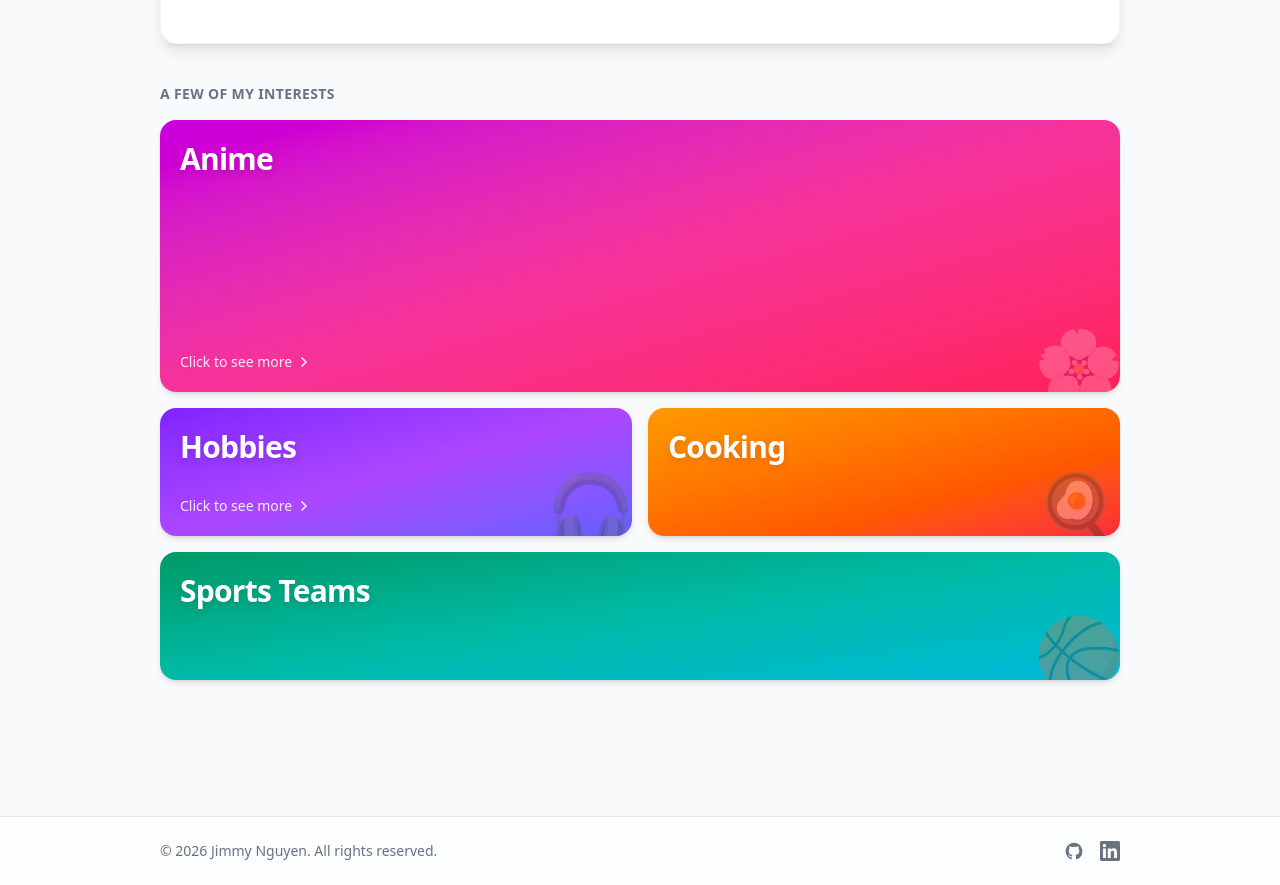
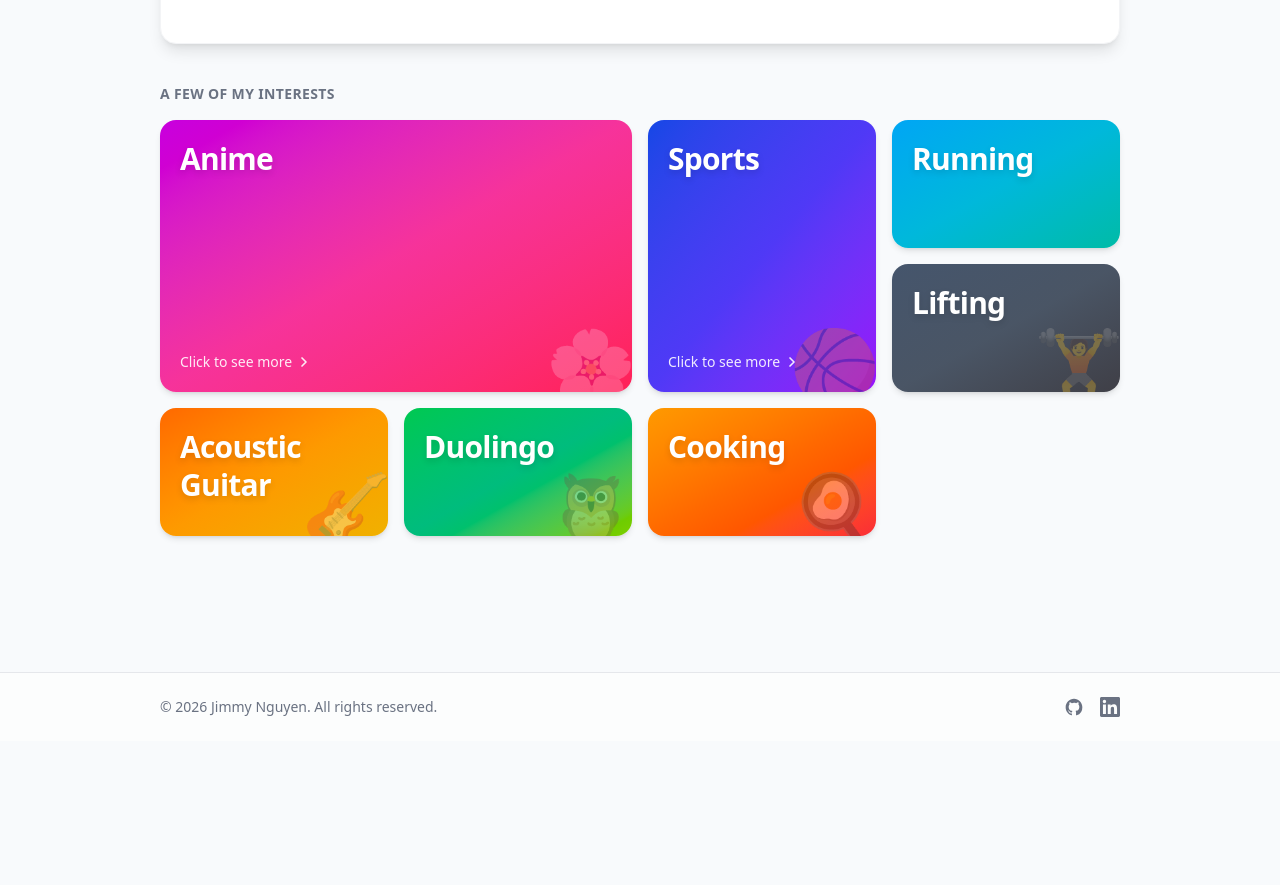
Before and after one commit to jimmytwin7/JimmyNguyen, a Next.js app: page / in a window 1280 px wide. Shown: the part 803-1688 px from the top of the page. After the commit the page ends 1544 px from the top, so only its background shows below. Built offline with nearby package versions, Linux system fonts and the light colour scheme.

Commit message:
feat: intrests redone, world map colors redone

```diff
--- a/src/components/home/InterestsBento.tsx
+++ b/src/components/home/InterestsBento.tsx
@@ -24,7 +24,7 @@
     label: "Anime",
     emoji: "🌸",
     gradient: "from-fuchsia-600 via-pink-500 to-rose-500",
-    span: "sm:col-span-2 sm:row-span-2",
+    span: "sm:col-span-2",
     back: [
       {
         heading: "Currently watching",
@@ -37,28 +37,46 @@
     ],
   },
   {
-    label: "Hobbies",
-    emoji: "🎧",
-    gradient: "from-violet-600 via-purple-500 to-indigo-500",
-    span: "sm:col-span-1 sm:row-span-1",
+    label: "Sports",
+    emoji: "🏀",
+    gradient: "from-blue-700 via-indigo-600 to-purple-600",
+    span: "sm:col-span-1",
     back: [
       {
-        heading: "Currently",
-        items: ["Duolingo", "Running", "Lifting", "Guitar"],
+        heading: "Minnesota teams",
+        items: ["Timberwolves", "Vikings", "Twins", "Wild"],
       },
     ],
+  },
+  {
+    label: "Running",
+    emoji: "",
+    gradient: "from-sky-500 via-cyan-500 to-teal-500",
+    span: "sm:col-span-1 sm:row-span-1",
+  },
+  {
+    label: "Lifting",
+    emoji: "🏋️",
+    gradient: "from-slate-600 via-gray-600 to-zinc-700",
+    span: "sm:col-span-1 sm:row-span-1",
+  },
+  {
+    label: "Acoustic Guitar",
+    emoji: "🎸",
+    gradient: "from-orange-500 via-amber-500 to-yellow-500",
+    span: "sm:col-span-1 sm:row-span-1",
+  },
+  {
+    label: "Duolingo",
+    emoji: "🦉",
+    gradient: "from-green-500 via-emerald-500 to-lime-500",
+    span: "sm:col-span-1 sm:row-span-1",
   },
   {
     label: "Cooking",
     emoji: "🍳",
     gradient: "from-amber-500 via-orange-500 to-red-500",
     span: "sm:col-span-1 sm:row-span-1",
-  },
-  {
-    label: "Sports Teams",
-    emoji: "🏀",
-    gradient: "from-emerald-600 via-teal-500 to-cyan-500",
-    span: "sm:col-span-2 sm:row-span-1",
   },
 ];
 
@@ -123,7 +141,7 @@
         rotateY: flipped ? 0 : rotateY,
         transformPerspective: 1000,
       }}
-      className={`group relative ${interest.span} min-h-32 ${flippable ? "cursor-pointer" : "cursor-default"}`}
+      className={`group relative ${interest.span} ${flippable ? "row-span-2" : ""} min-h-32 ${flippable ? "cursor-pointer" : "cursor-default"}`}
     >
       {/* Inner flipper: rotates 180° on the Y axis. */}
       <motion.div
@@ -186,9 +204,9 @@
                 </span>
                 <span className="text-xs text-gray-400">tap to flip back</span>
               </div>
-              <div className="min-h-0 flex-1 space-y-3 overflow-auto pr-1">
+              <div className="min-h-0 flex-1 overflow-auto pr-1 flex flex-col gap-3 md:flex-row md:gap-6">
                 {interest.back!.map((group) => (
-                  <div key={group.heading}>
+                  <div key={group.heading} className="md:flex-1">
                     <p className="text-xs font-medium uppercase tracking-wide text-gray-400">
                       {group.heading}
                     </p>
@@ -219,7 +237,7 @@
       >
         A few of my interests
       </h2>
-      <div className="grid grid-cols-2 gap-4 sm:auto-rows-[minmax(8rem,1fr)]">
+      <div className="grid grid-cols-2 gap-4 auto-rows-[8rem] sm:grid-cols-4 sm:auto-rows-[minmax(8rem,1fr)]">
         {INTERESTS.map((interest) => (
           <BentoTile key={interest.label} interest={interest} />
         ))}
--- a/src/components/travel/WorldMap.tsx
+++ b/src/components/travel/WorldMap.tsx
@@ -31,17 +31,17 @@
 const DEFAULT_CENTER: [number, number] = [0, 20];
 const DEFAULT_ZOOM = 1;
 
-// Vibrant palette
-const OCEAN = "#dbeafe"; // sky-blue water
-const LAND = "#bbf7d0"; // green land
-const LAND_HOVER = "#86efac";
-const LAND_STROKE = "#4ade80";
-const VISITED = "#f59e0b"; // amber for places I've been
-const VISITED_HOVER = "#fbbf24";
-const VISITED_STROKE = "#d97706";
-const STATE_LINE = "#d97706"; // internal US state borders (on the amber US fill)
-const GRATICULE = "#93c5fd";
-const CITY_DOT = "#475569"; // slate-600, faint context dots for major cities
+// Classic atlas: blue ocean + warm tan land (contrast) with terracotta accents
+const OCEAN = "#a9d3e8"; // soft map blue water
+const LAND = "#e2cfa4"; // tan land
+const LAND_HOVER = "#d8c092";
+const LAND_STROKE = "#b89b6a"; // warm brown borders
+const VISITED = "#6b9e5e"; // sage green for places I've been (contrasts the red pins)
+const VISITED_HOVER = "#7fb271";
+const VISITED_STROKE = "#4f7a45";
+const STATE_LINE = "#4f7a45"; // internal US state borders (on the green US fill)
+const GRATICULE = "#8bbdd6"; // faint blue grid lines over the ocean
+const CITY_DOT = "#6b5842"; // muted brown context dots for major cities
 
 interface WorldMapProps {
   locations: TravelLocation[];
@@ -261,22 +261,40 @@
                   }}
                 >
                   <g transform={`scale(${scale})`}>
-                    {isSelected && (
-                      <circle r={12} fill="#ef4444" opacity={0.25} />
-                    )}
-                    <circle
-                      r={5.5}
-                      fill={isSelected ? "#dc2626" : "#ef4444"}
-                      stroke="#ffffff"
-                      strokeWidth={2}
-                    />
+                    {/* Google-style teardrop pin, drawn as SVG so it renders
+                        identically on every browser (unlike the 📍 emoji).
+                        The path's tip is at (0,0), so it plants on the point.
+                        Scaled up a touch when selected. */}
+                    <g
+                      transform={`scale(${isSelected ? 1.25 : 1})`}
+                      style={{ transition: "transform 0.2s ease" }}
+                    >
+                      {/* soft shadow under the tip */}
+                      <ellipse
+                        cx={0}
+                        cy={0}
+                        rx={2.2}
+                        ry={0.8}
+                        fill="#000"
+                        opacity={0.2}
+                      />
+                      {/* teardrop body: rounded top tapering to a point at (0,0) */}
+                      <path
+                        d="M0 0 C -4.2 -6, -6 -8.6, -6 -12 A 6 6 0 1 1 6 -12 C 6 -8.6, 4.2 -6, 0 0 Z"
+                        fill={isSelected ? "#b91c1c" : "#ef4444"}
+                        stroke="#ffffff"
+                        strokeWidth={1.2}
+                      />
+                      {/* inner hole */}
+                      <circle cx={0} cy={-12} r={2.2} fill="#ffffff" />
+                    </g>
 
                     {hoveredPinId === location.id &&
                       (() => {
                         const label = location.name;
                         const w = label.length * 6.5 + 14;
                         return (
-                          <g transform="translate(0, -12)" pointerEvents="none">
+                          <g transform="translate(0, -20)" pointerEvents="none">
                             <rect
                               x={-w / 2}
                               y={-19}
```
